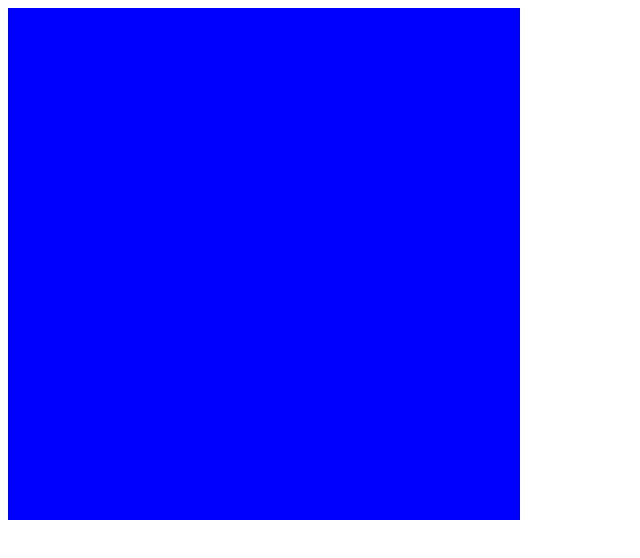
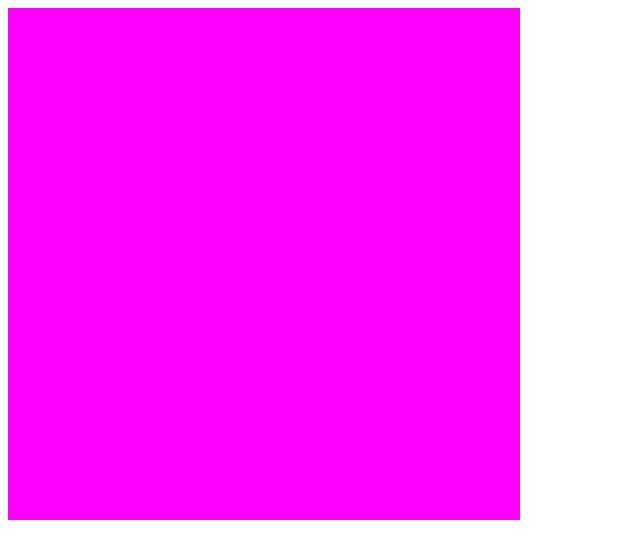
Before and after one commit to dshreiner/SP17-SWE447, a plain HTML site: page Assignment-2/index.html in a window 1280 px wide. Shown: the whole page, without its empty margins (0-640 px from the left). Drawn offline with Linux system fonts and the light colour scheme.

Commit message:
Add clear.js

```diff
--- a/Assignment-2/index.html
+++ b/Assignment-2/index.html
@@ -2,6 +2,7 @@
 <html>
 <head>
   <script src="../Common/webgl-utils.js"></script>
+  <script src="clear.js"></script>
 </head>
 <body>
   <canvas id="webgl-canvas" width="512" height="512" style="background-color: #0000FF"></canvas>
```
